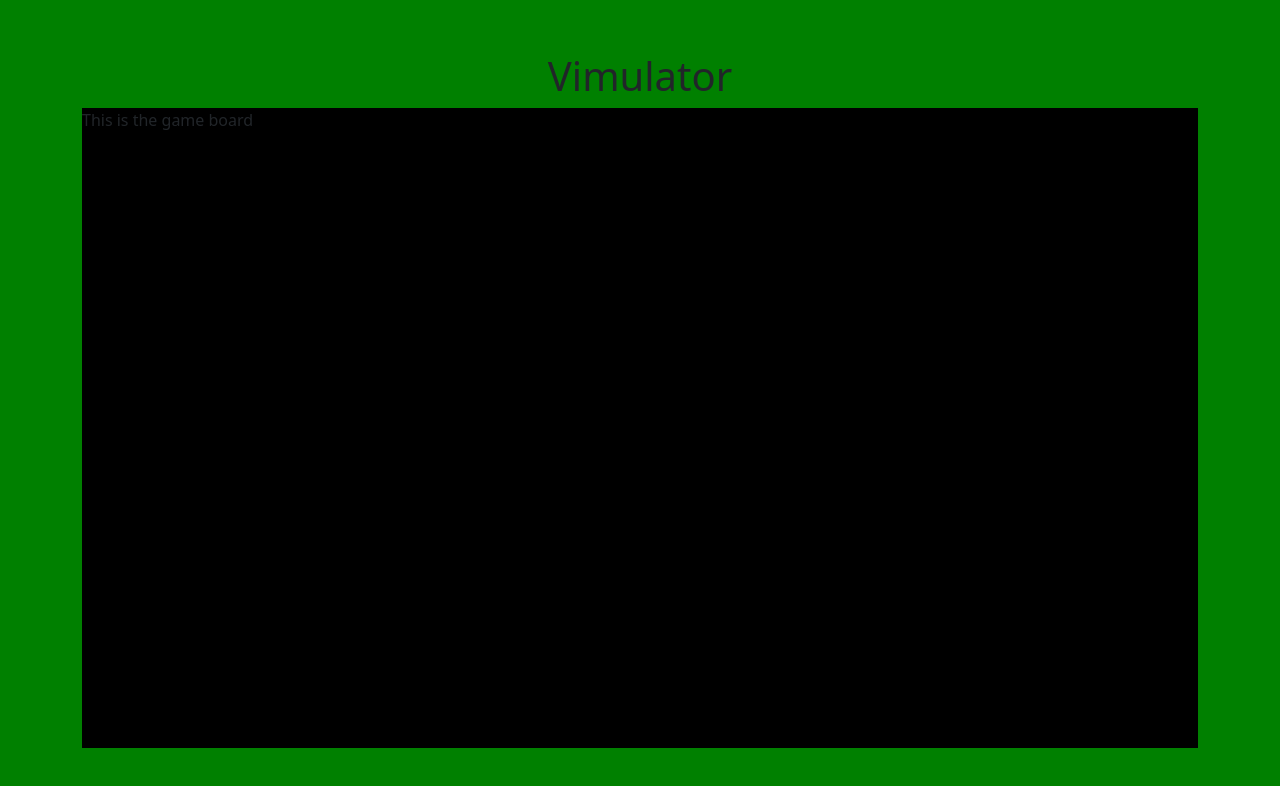
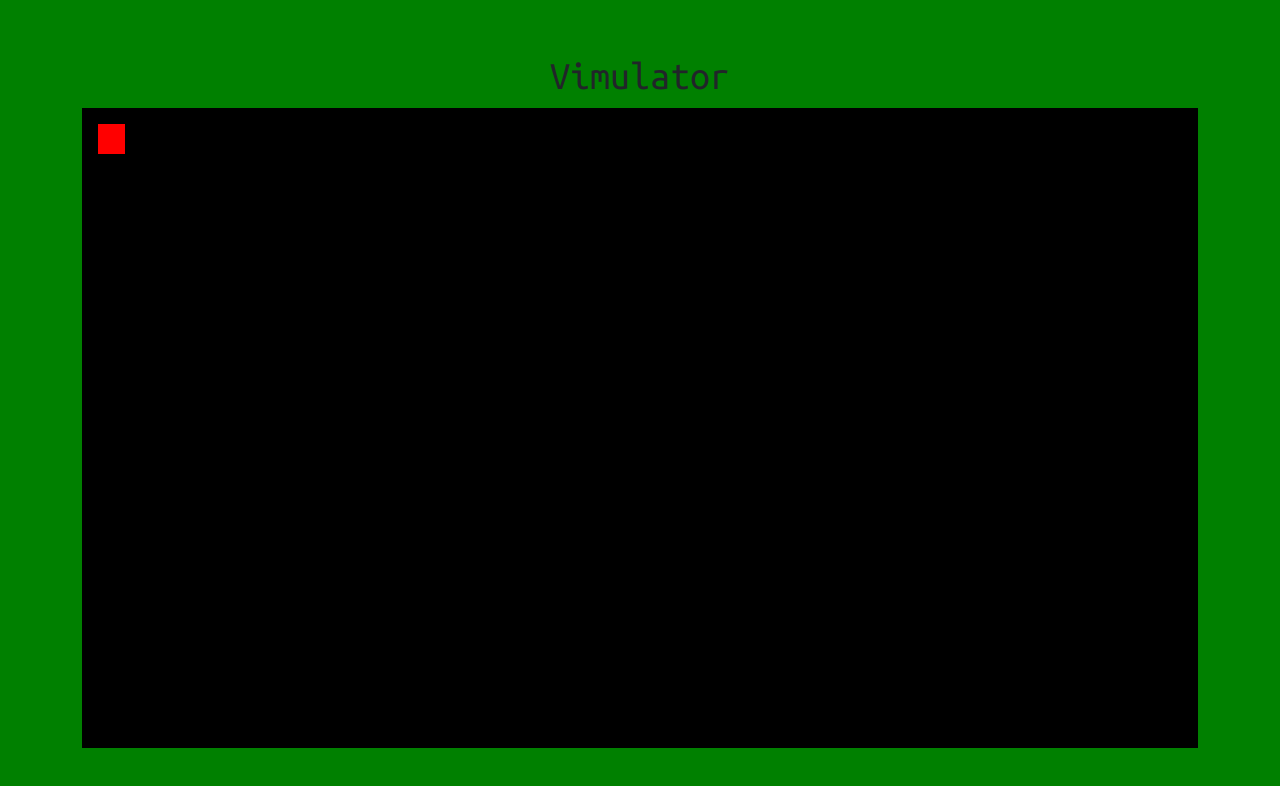
Before and after one commit to CaedusSolo/vimulator, a React (Vite) app: page / in a window 1280 px wide. Shown: the top 786 px of the page. Built offline with nearby package versions, Linux system fonts and the light colour scheme.

Commit message:
Created cursor motion

```diff
--- a/src/App.css
+++ b/src/App.css
@@ -2,6 +2,7 @@
     margin: 0;
     padding: 0;
     box-sizing: border-box;
+    font-family: "Ubuntu Mono", sans-serif;
 }
 
 #root {
@@ -23,4 +24,12 @@
     background-color: black;
     width: 100%;
     height: 100%;
+    padding: 1em;
+    text-align: center;
 }
+
+.cursor {
+    width: 2.5%;
+    height: 5%;
+    background-color: red;
+}
--- a/src/App.jsx
+++ b/src/App.jsx
@@ -1,13 +1,25 @@
-import React from 'react'
+import React, { useState, useEffect } from 'react'
 import './App.css'
 
 function App() {
+  const [cursorVisible, setCursorVisible] = useState(true);
+
+  useEffect(() => {
+    const interval = setInterval(() => {
+      setCursorVisible(prevState => !prevState)
+    },650)
+    return () => clearInterval(interval);
+  }, [])
+
+
   return (
     <>
       <h1 className="text-center">Vimulator</h1>
       <div className="container">
         <div className="game-board">
-          This is the game board
+          <div className="cursor" style={{display: cursorVisible ? "block" : "none"}}>
+            &nbsp;
+          </div>
         </div>
       </div>
     </>
```
